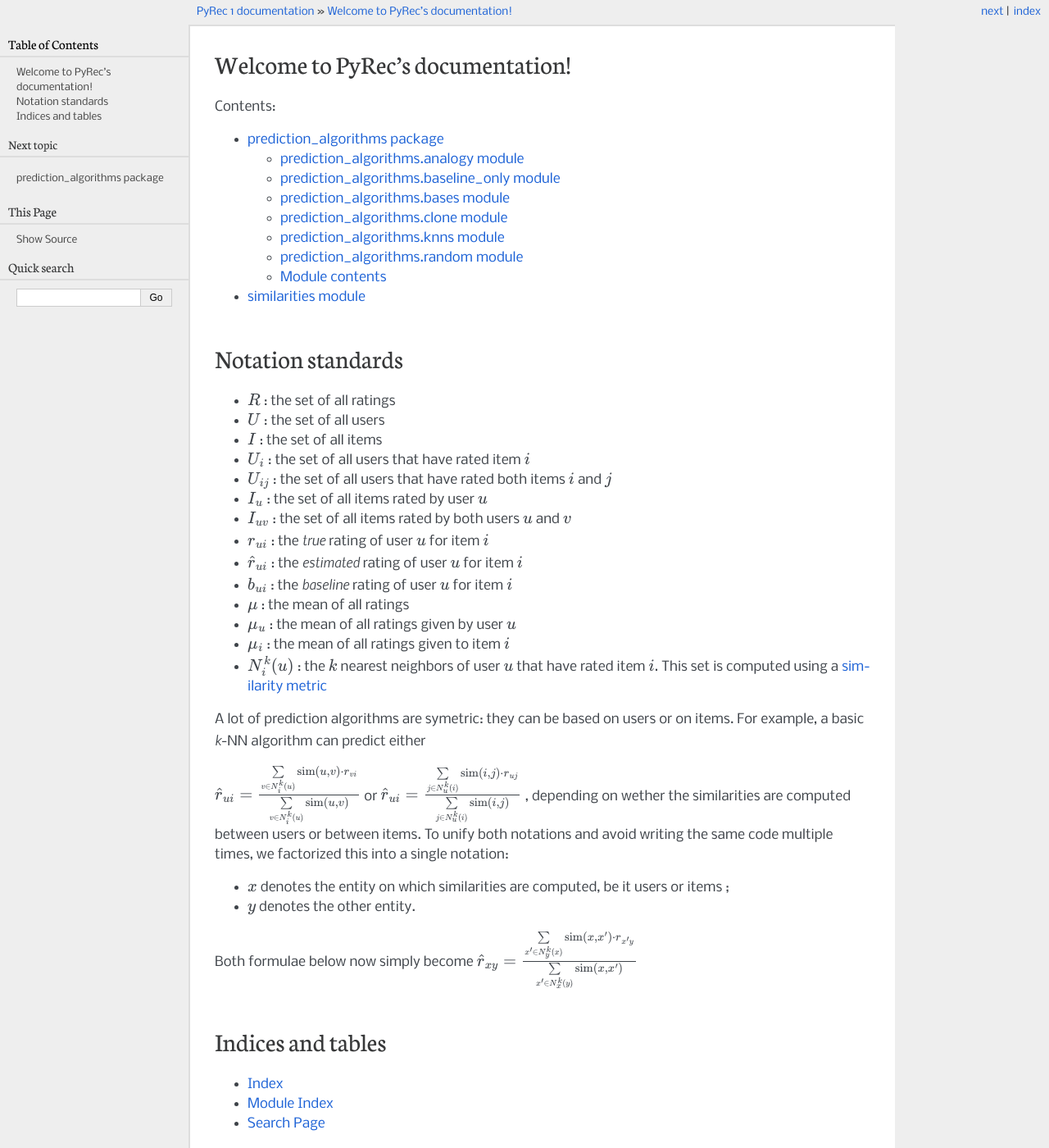
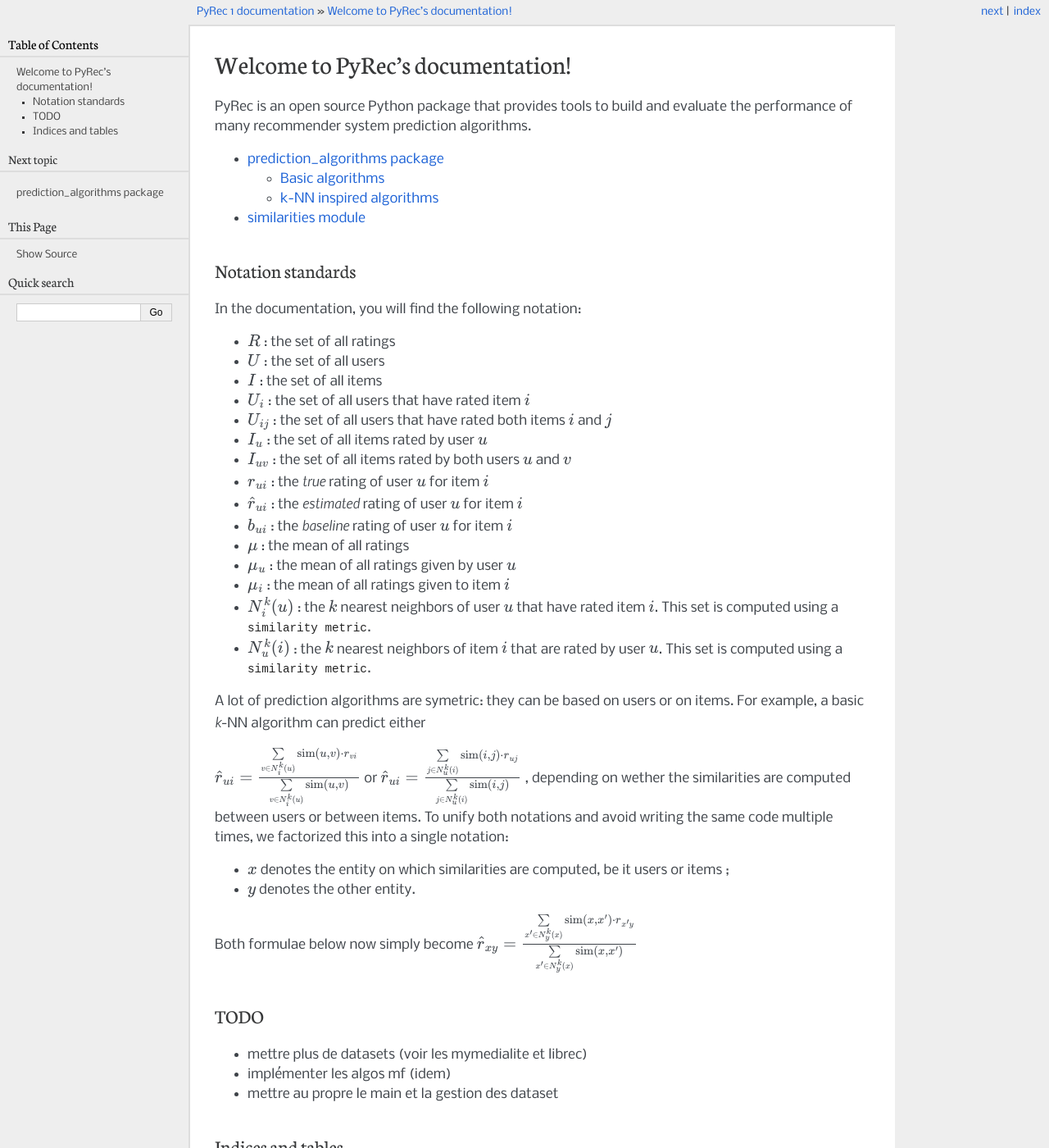
Before and after one commit to NicolasHug/Surprise, a Sphinx documentation site: the page built from doc/source/index.rst, in a window 1280 px wide and 1400 px high. Shown: the whole window at 82% size. Built offline with Sphinx 7.4.7, drawn with Linux system fonts in a browser that asks for light colours; pages that are not in the unit, such as notebooks, are missing from menus.

Commit message:
some more doc

```diff
--- a/doc/source/index.rst
+++ b/doc/source/index.rst
@@ -6,7 +6,9 @@
 Welcome to PyRec's documentation!
 =================================
 
-Contents:
+PyRec is an open source Python package that provides tools to build and
+evaluate the performance of many recommender system prediction algorithms.
+
 
 .. toctree::
    :maxdepth: 2
@@ -14,8 +16,12 @@
    prediction_algorithms
    similarities
 
+.. _notation_standards:
+
 Notation standards
-==================
+------------------
+
+In the documentation, you will find the following notation:
 
 * :math:`R` : the set of all ratings
 * :math:`U` : the set of all users
@@ -36,8 +42,11 @@
 * :math:`\mu_u` : the mean of all ratings given by user :math:`u`
 * :math:`\mu_i` : the mean of all ratings given to item :math:`i`
 * :math:`N_i^k(u)` : the :math:`k` nearest neighbors of user :math:`u` that
-  have rated item :math:`i`. This set is computed using a :ref:`similarity
-  metric <similarities>`
+  have rated item :math:`i`. This set is computed using a :mod:`similarity
+  metric <similarities>`.
+* :math:`N_u^k(i)` : the :math:`k` nearest neighbors of item :math:`i` that
+  are rated by user :math:`u`. This set is computed using a :mod:`similarity
+  metric <similarities>`.
 
 A lot of prediction algorithms are symetric: they can be based on users or on
 items. For example, a basic *k*-NN algorithm can predict either
@@ -60,11 +69,18 @@
 Both formulae below now simply become
 :math:`\hat{r}_{xy} = \frac{
 \sum\limits_{x' \in N^k_y(x)} \text{sim}(x, x') \cdot r_{x'y}}
-{\sum\limits_{x' \in N^k_x(y)} \text{sim}(x, x')}`
+{\sum\limits_{x' \in N^k_y(x)} \text{sim}(x, x')}`
 
 
+TODO
+----
+
+* mettre plus de datasets (voir les mymedialite et librec)
+* implémenter les algos mf (idem)
+* mettre au propre le main et la gestion des dataset
+
 Indices and tables
-==================
+------------------
 
 * :ref:`genindex`
 * :ref:`modindex`
--- a/doc/source/prediction_algorithms.rst
+++ b/doc/source/prediction_algorithms.rst
@@ -1,59 +1,23 @@
+.. _prediction_algorithms:
+
 prediction_algorithms package
 =============================
 
-prediction_algorithms.analogy module
-------------------------------------
+.. automodule:: prediction_algorithms
 
-.. automodule:: prediction_algorithms.analogy
-    :members:
-    :undoc-members:
-    :show-inheritance:
+Basic algorithms
+----------------
 
-prediction_algorithms.baseline_only module
-------------------------------------------
+.. autoclass:: prediction_algorithms.random.Random
 
-.. automodule:: prediction_algorithms.baseline_only
-    :members:
-    :undoc-members:
-    :show-inheritance:
-
-prediction_algorithms.bases module
-----------------------------------
-
-.. automodule:: prediction_algorithms.bases
-    :members:
-    :undoc-members:
-    :show-inheritance:
-
-prediction_algorithms.clone module
-----------------------------------
-
-.. automodule:: prediction_algorithms.clone
-    :members:
-    :undoc-members:
-    :show-inheritance:
-
-prediction_algorithms.knns module
----------------------------------
-
-.. automodule:: prediction_algorithms.knns
-    :members:
-    :undoc-members:
-    :show-inheritance:
-
-prediction_algorithms.random module
------------------------------------
-
-.. automodule:: prediction_algorithms.random
-    :members:
-    :undoc-members:
-    :show-inheritance:
+.. autoclass:: prediction_algorithms.baseline_only.BaselineOnly
 
 
-Module contents
----------------
+k-NN inspired algorithms
+------------------------
 
-.. automodule:: prediction_algorithms
-    :members:
-    :undoc-members:
-    :show-inheritance:
+.. autoclass:: prediction_algorithms.knns.KNNBasic
+
+.. autoclass:: prediction_algorithms.knns.KNNWithMeans
+
+.. autoclass:: prediction_algorithms.knns.KNNBaseline
--- a/doc/source/similarities.rst
+++ b/doc/source/similarities.rst
@@ -1,7 +1,7 @@
+.. _similarities:
+
 similarities module
 ===================
-
-.. _similarities:
 
 .. automodule:: similarities
     :members:
--- a/prediction_algorithms/__init__.py
+++ b/prediction_algorithms/__init__.py
@@ -0,0 +1,4 @@
+"""
+The :mod:`prediction_algorithms` package includes the prediction algorithms
+available for recommendation.
+"""
```
Also changed, not shown: 4 other files.
